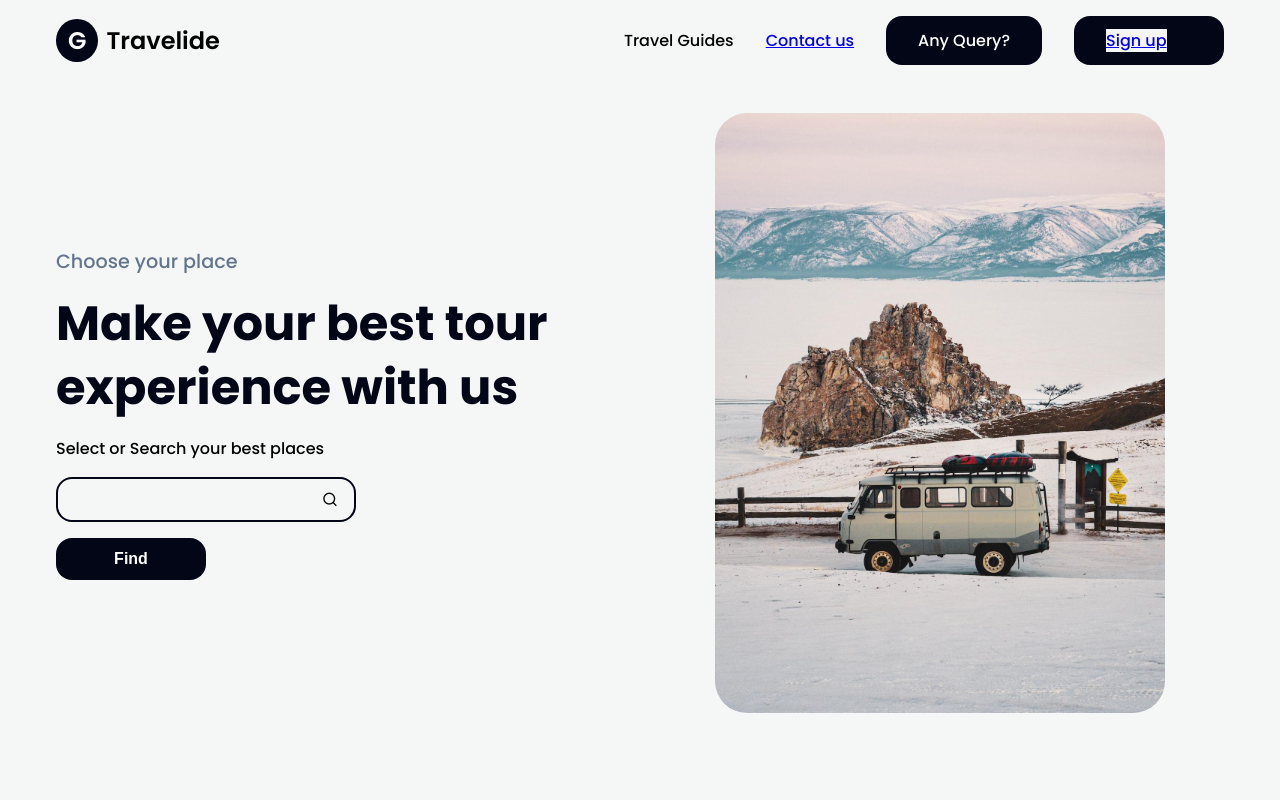
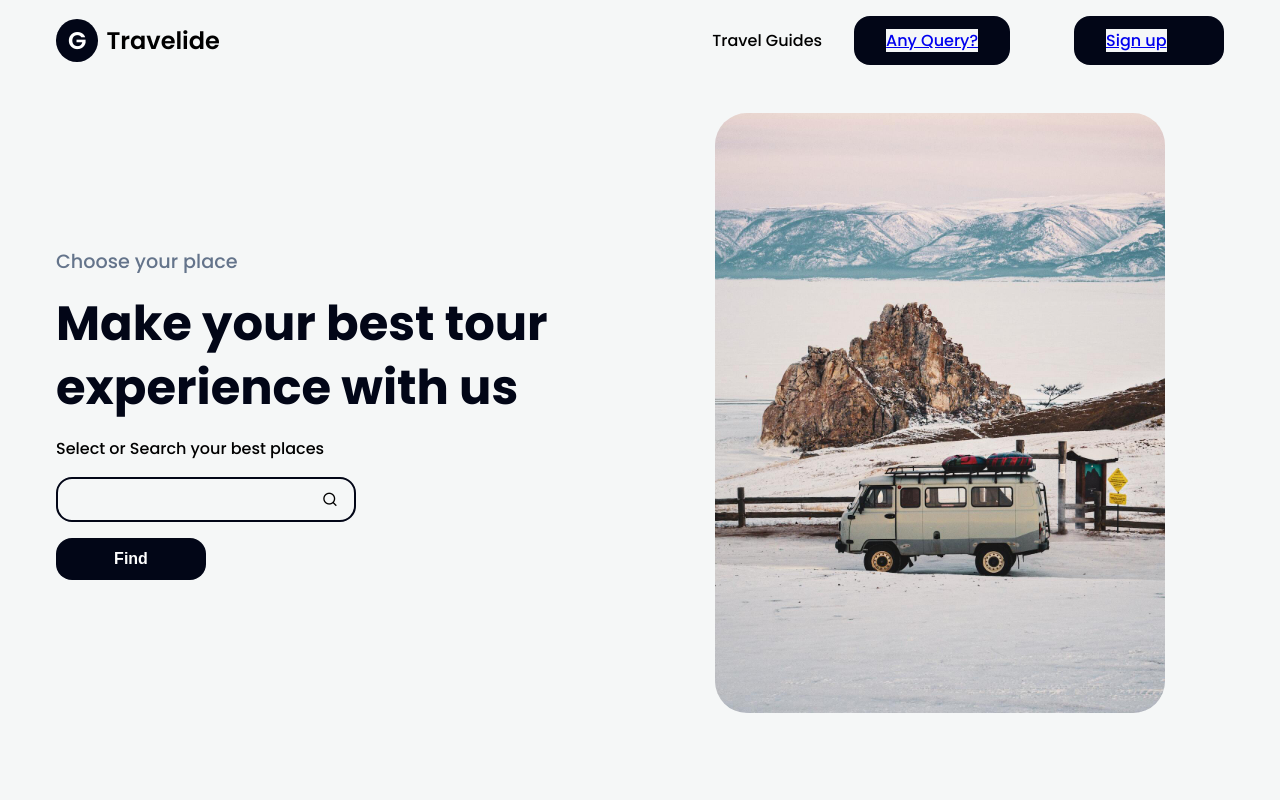
Before and after one commit to amansingh0001/Travelide, a plain HTML site: page index.html in a window 1280 px wide. Shown: the top 800 px of the page. Drawn offline with nearby package versions, Linux system fonts and the light colour scheme.

Commit message:
Update index.html

```diff
--- a/index.html
+++ b/index.html
@@ -16,8 +16,7 @@
         <ul class="nav__links">
 
             <li class="link ">Travel Guides</li>
-            <li class="link "><a href=contac.html>Contact us</a></li>
-            <li class="link btn">Any Query?</li>
+            <li class="link btn"><a href=contac.html>Any Query?</li>
             <li class="link btn"><a href=inde.html>Sign up</a></li>
         </ul>
     </nav>
```
